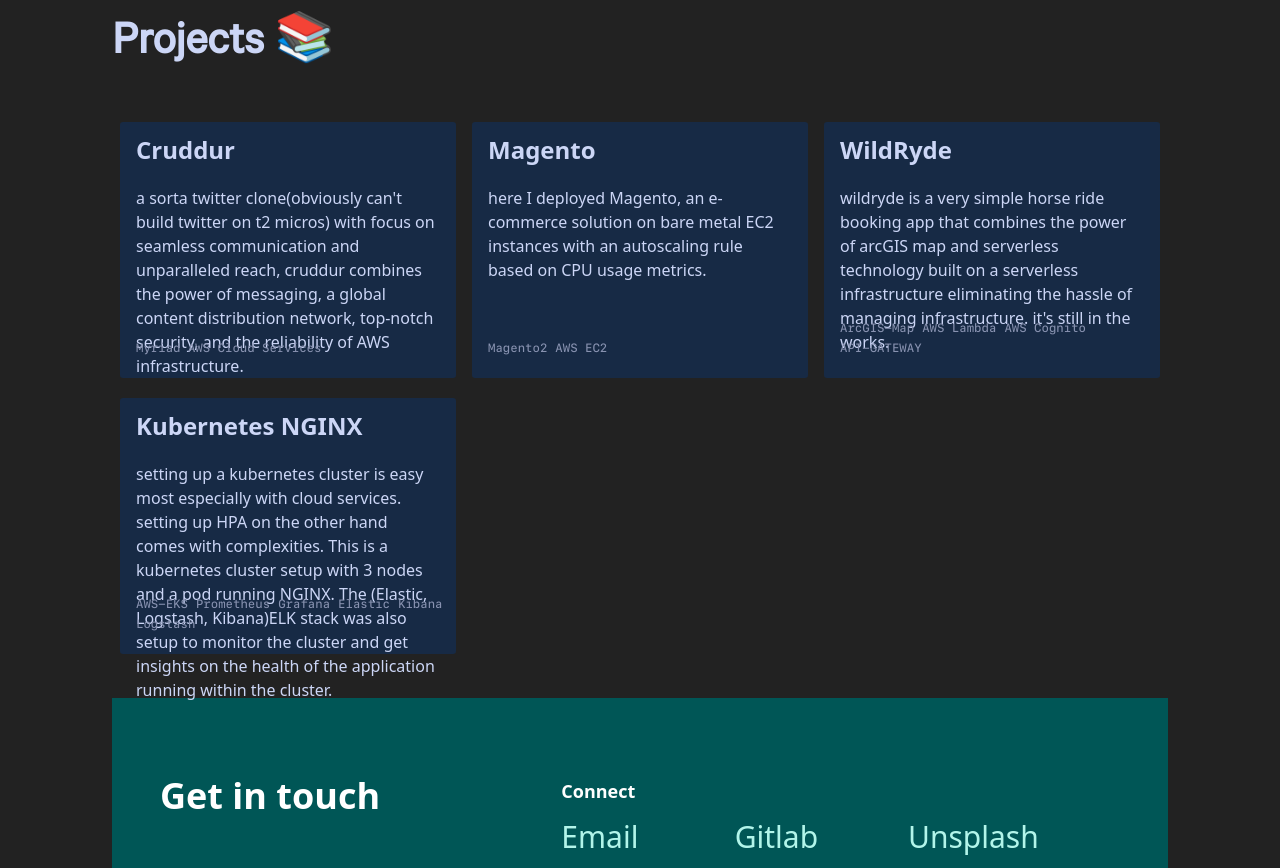
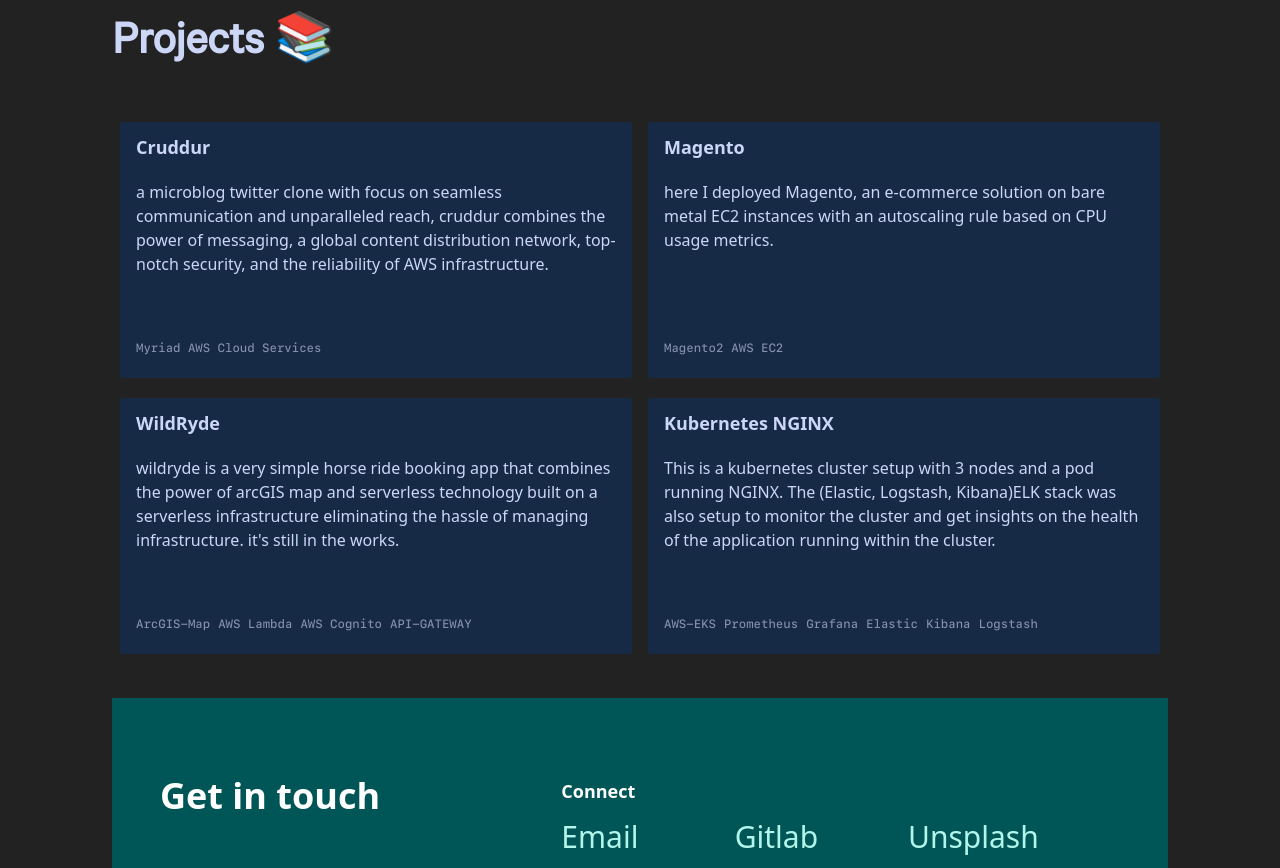
Before and after one commit to jidegithub/jidesnr.me, a React (Vite) app: page / in a window 1280 px wide. Shown: the part 440-1308 px from the top of the page. Built offline with nearby package versions, Linux system fonts and the light colour scheme.

Commit message:
fix build config

```diff
--- a/src/components/projects.tsx
+++ b/src/components/projects.tsx
@@ -10,15 +10,15 @@
         </h3>
         <div className="mr-auto flex flex-wrap items-start">
           {projects.map(project => (
-            <div className="w-full xs:p-0 md:w-1/2 lg:w-1/3 pl-3 pr-3 mb-5 lg:pl-2 lg:pr-2 " key={project.name}>
+            <div className="w-full xs:p-0 sm:w-1/2 md:w-full lg:w-1/2 pl-3 pr-3 mb-5 lg:pl-2 lg:pr-2 " key={project.name}>
               <div className="work-blue-bg relative flex flex-col h-64 p-2 transform hover:translate-y-2 hover:shadow-xl transition duration-300">
                 <section className="flex flex-col pt-2 p-2">
                   <div>
-                    <h5 className="text-2xl font-bold md:mb-6 sm:mb-2 mb-10 name-grey leading-none">
+                    <h5 className="text-2xl sm:text-lg font-bold mb-1 sm:mb-2 md:mb-6 name-grey leading-none">
                       <a className='no-underline hover:underline' href={project.link ? project.link : project.github}>{project.name}</a>
                     </h5>
                     <div className="mb-2 h-20 name-grey">
-                      <p>
+                      <p className='text-sm sm:text-xs md:text-base'>
                         {project.description}
                       </p>
                     </div>
--- a/src/projects.json
+++ b/src/projects.json
@@ -1,7 +1,7 @@
 [
   {
     "name": "Cruddur",
-    "description": "a sorta twitter clone(obviously can't build twitter on t2 micros) with focus on seamless communication and unparalleled reach, cruddur combines the power of messaging, a global content distribution network, top-notch security, and the reliability of AWS infrastructure.",
+    "description": "a microblog twitter clone with focus on seamless communication and unparalleled reach, cruddur combines the power of messaging, a global content distribution network, top-notch security, and the reliability of AWS infrastructure.",
     "link": "https://www.linkedin.com/pulse/building-cruddur-michael-olutola-",
     "image": "",
     "github": "https://github.com/jidegithub/aws-bootcamp-cruddur-2023/",
@@ -31,7 +31,7 @@
   },
   {
     "name": "Kubernetes NGINX",
-    "description": "setting up a kubernetes cluster is easy most especially with cloud services. setting up HPA on the other hand comes with complexities. This is a kubernetes cluster setup with 3 nodes and a pod running NGINX. The (Elastic, Logstash, Kibana)ELK stack was also setup to monitor the cluster and get insights on the health of the application running within the cluster.",
+    "description": "This is a kubernetes cluster setup with 3 nodes and a pod running NGINX. The (Elastic, Logstash, Kibana)ELK stack was also setup to monitor the cluster and get insights on the health of the application running within the cluster.",
     "link": "https://github.com/jidegithub/seamlesssnr-test-smhr-kubernetes/",
     "image": "",
     "github": "",
```
